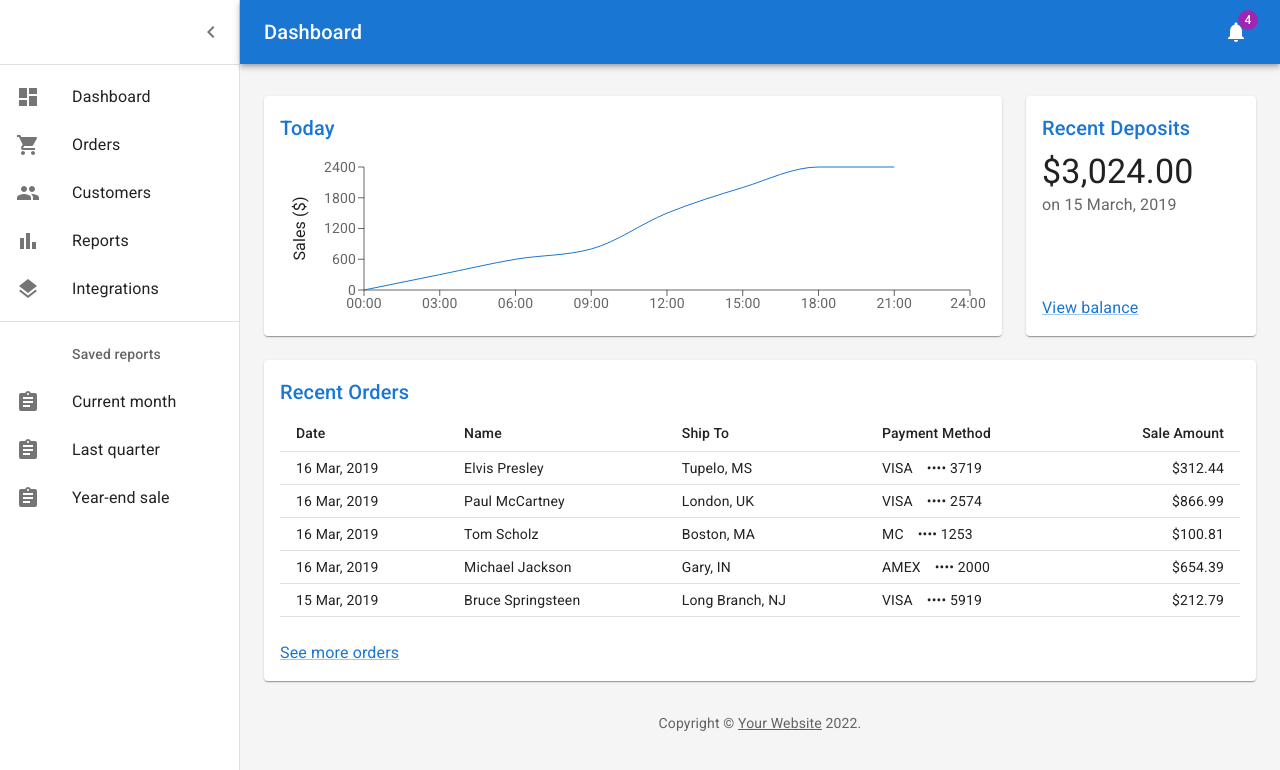
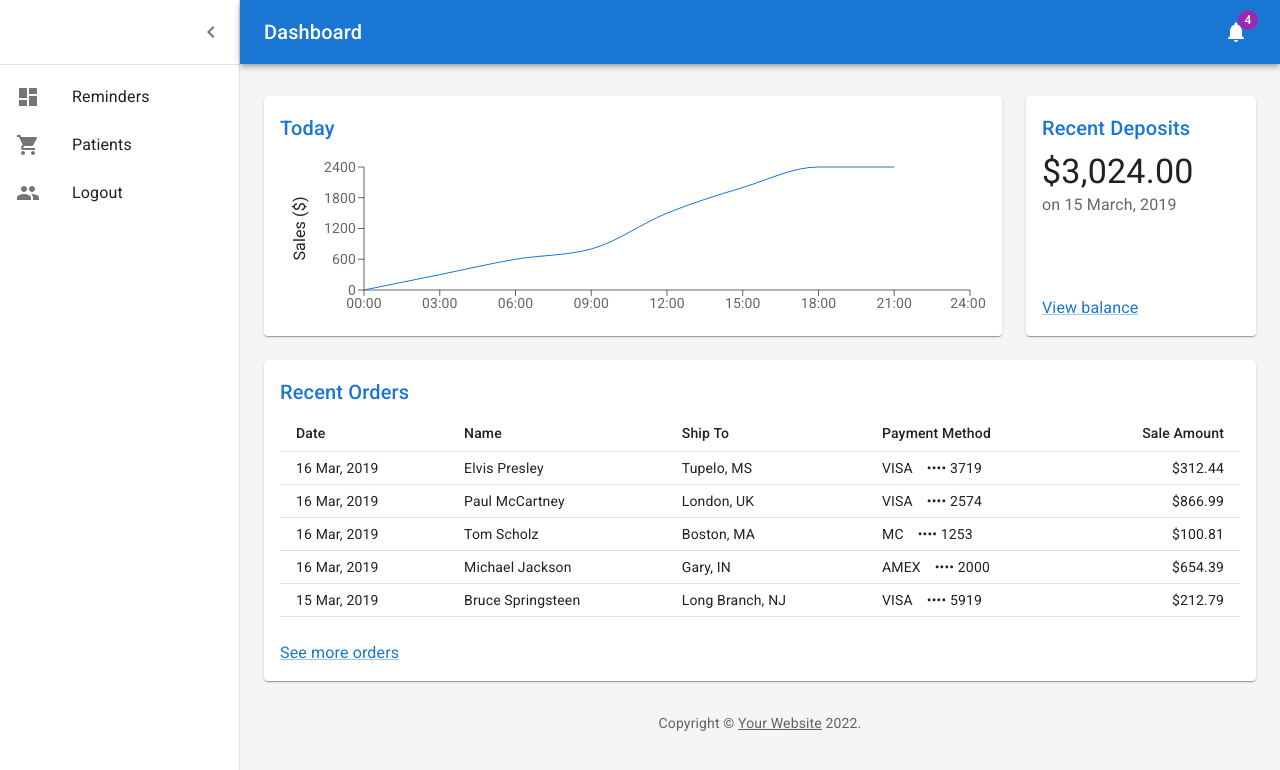
Before and after one commit to MohamedMoussa1/remindr, a React (Create React App) app in the folder client/: page / in a window 1280 px wide. Shown: the top 770 px of the page. Built offline with nearby package versions, Linux system fonts and the light colour scheme; a web font is replaced by a local one.

Commit message:
Corrected the nav bar

```diff
--- a/client/src/components/Dashboard.js
+++ b/client/src/components/Dashboard.js
@@ -17,7 +17,7 @@ import Link from '@mui/material/Link';
 import MenuIcon from '@mui/icons-material/Menu';
 import ChevronLeftIcon from '@mui/icons-material/ChevronLeft';
 import NotificationsIcon from '@mui/icons-material/Notifications';
-import { mainListItems, secondaryListItems } from './listItems';
+import { mainListItems } from './listItems';
 import Chart from './Chart';
 import Deposits from './Deposits';
 import Orders from './Orders';
@@ -143,8 +143,6 @@ function DashboardContent() {
           <Divider />
           <List component="nav">
             {mainListItems}
-            <Divider sx={{ my: 1 }} />
-            {secondaryListItems}
           </List>
         </Drawer>
         <Box
--- a/client/src/components/Dashboard.tsx
+++ b/client/src/components/Dashboard.tsx
@@ -17,7 +17,7 @@ import Link from '@mui/material/Link';
 import MenuIcon from '@mui/icons-material/Menu';
 import ChevronLeftIcon from '@mui/icons-material/ChevronLeft';
 import NotificationsIcon from '@mui/icons-material/Notifications';
-import { mainListItems, secondaryListItems } from './listItems';
+import { mainListItems } from './listItems';
 import Chart from './Chart';
 import Deposits from './Deposits';
 import Orders from './Orders';
--- a/client/src/components/listItems.js
+++ b/client/src/components/listItems.js
@@ -16,57 +16,19 @@ export const mainListItems = (
       <ListItemIcon>
         <DashboardIcon />
       </ListItemIcon>
-      <ListItemText primary="Dashboard" />
+      <ListItemText primary="Reminders" />
     </ListItemButton>
     <ListItemButton>
       <ListItemIcon>
         <ShoppingCartIcon />
       </ListItemIcon>
-      <ListItemText primary="Orders" />
+      <ListItemText primary="Patients" />
     </ListItemButton>
     <ListItemButton>
       <ListItemIcon>
         <PeopleIcon />
       </ListItemIcon>
-      <ListItemText primary="Customers" />
-    </ListItemButton>
-    <ListItemButton>
-      <ListItemIcon>
-        <BarChartIcon />
-      </ListItemIcon>
-      <ListItemText primary="Reports" />
-    </ListItemButton>
-    <ListItemButton>
-      <ListItemIcon>
-        <LayersIcon />
-      </ListItemIcon>
-      <ListItemText primary="Integrations" />
+      <ListItemText primary="Logout" />
     </ListItemButton>
   </React.Fragment>
 );
-
-export const secondaryListItems = (
-  <React.Fragment>
-    <ListSubheader component="div" inset>
-      Saved reports
-    </ListSubheader>
-    <ListItemButton>
-      <ListItemIcon>
-        <AssignmentIcon />
-      </ListItemIcon>
-      <ListItemText primary="Current month" />
-    </ListItemButton>
-    <ListItemButton>
-      <ListItemIcon>
-        <AssignmentIcon />
-      </ListItemIcon>
-      <ListItemText primary="Last quarter" />
-    </ListItemButton>
-    <ListItemButton>
-      <ListItemIcon>
-        <AssignmentIcon />
-      </ListItemIcon>
-      <ListItemText primary="Year-end sale" />
-    </ListItemButton>
-  </React.Fragment>
-);
```
Also changed, not shown: 2 other files (tests, documents, lock files or other folders).
